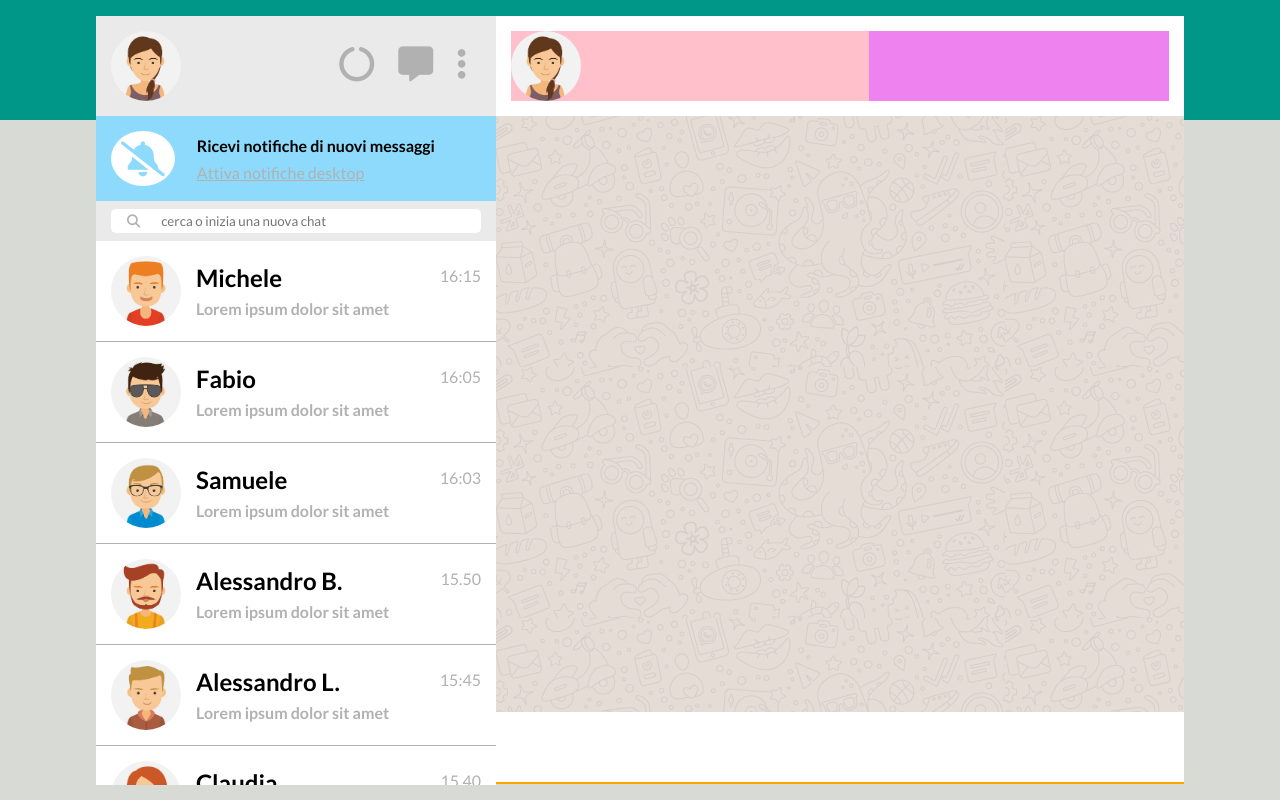
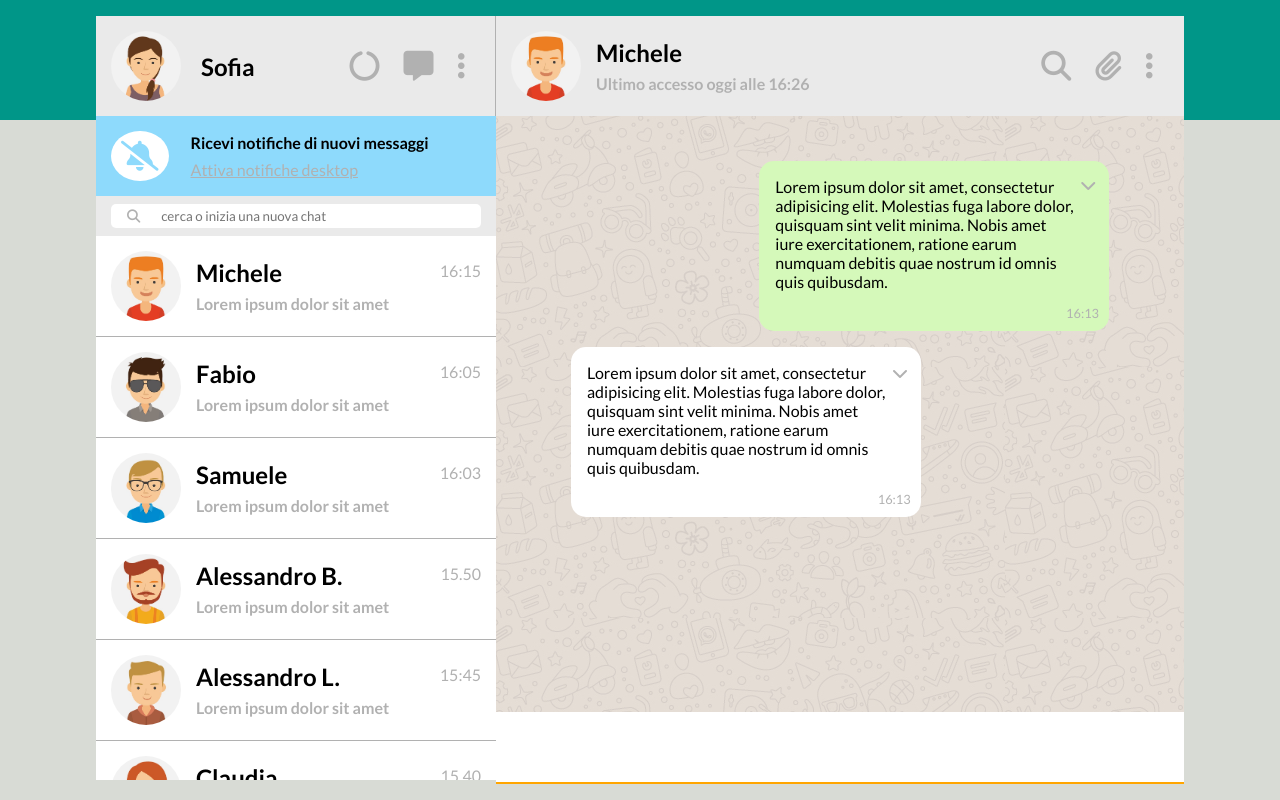
Before and after one commit to GiacomoFranchi/html-css-boolzapp, a plain HTML site: page index.html in a window 1280 px wide. Drawn offline with Linux system fonts and the light colour scheme.

Commit message:
add: main screen content

```diff
--- a/css/style.css
+++ b/css/style.css
@@ -37,7 +37,7 @@
 }
 
 .mod{
-    font-size: 35px;
+    font-size: 30px;
     margin-left: 1.5rem;
     color: rgb(177, 177, 177);
 }
@@ -65,14 +65,28 @@
     border-radius: 5px 0 0 5px;
 }
 
-.search:active{
-    border: none;
+.search:focus-visible{
+    outline: none;
 }
+
+
+.nome{
+    font-size: 1.5rem;
+    margin-bottom: 7px;
+    margin-top: 7px;
+}
+
+.prew-txt{
+    color: rgb(177, 177, 177);
+    font-size: 1rem;
+}
+
 
 /*UL-LI*/
 ul{
     display: flex;
     list-style: none;
+    align-items: center;
 }
 
 /*BACKGROUND*/
@@ -117,11 +131,21 @@ body{
     flex-wrap: wrap;
     justify-content: space-between;
     background-color: rgb(234, 234, 234);
+    border-right: 1px solid rgb(177, 177, 177);
 }
 
 .photo{
     width: var(--foto);
     height:var(--foto);
+}
+
+.header-user .photo{
+    display: flex;
+    align-items: center;
+}
+
+.photo h2{
+    margin-left: 20px;
 }
 
 .photo img{
@@ -182,27 +206,15 @@ body{
     border-bottom: 1px solid rgb(177, 177, 177);
 }
 
+.row-prew:hover{
+    background-color:rgb(234, 234, 234)
+}
+
 .prew-chat{
     width: calc(100% - var(--foto));
     height: 70px;
-    display: flex;
-    flex-wrap: wrap;
-
     position: relative;
     padding-left: 15px;
-
-    flex-direction: column;
-}
-
-.prew-chat h2{
-    font-size: 1.5rem;
-    margin-bottom: 7px;
-    margin-top: 7px;
-}
-
-.prew-chat h3{
-    color: rgb(177, 177, 177);
-    font-size: 1rem;
 }
 
 .ora{
@@ -244,33 +256,110 @@ body{
     background-color: orange;
 }
 
+/*HEADER CHAT*/
 .header-chat{
     width: 100%;
-    background-color: white;
+    background-color: rgb(234, 234, 234);
     display: flex;
-    flex-wrap: wrap;
     justify-content: space-between;
 }
 
 .header-chat-sx{
-    width:calc(100% - 300px);
     height: 70px;
-    background-color: pink;
+    display: flex;
+}
+
+.info-chat{
+    margin-left: 15px;
 }
 
 .header-chat-dx{
-    width: 300px;
     height: 70px;
-    background-color: violet;
+    display: flex;
+    align-items: center;
+    justify-content: left;
+    margin-right: 16px;
 }
 
+
+/*SCREEN CHAT*/
 .chat{
     width: 100%;
     background-image: url(../img/mine.jpg);
     height: calc(100% - var(--foto) - var(--foto) - 2rem);
     overflow-y: auto;
+    display: flex;
+    flex-direction: column;
 }
 
+/*BOX MSG*/
+.row-msg{
+    width: 65%;
+    position: relative;
+    padding: 1rem 2rem 2.5rem 1rem;
+    border-radius: 15px;
+    margin-bottom: 16px;
+}
+
+.ora-msg{
+    position: absolute;
+    right: 10px;
+    bottom: 10px;
+    color: rgb(177, 177, 177);
+    font-size: 0.8rem;
+}
+
+.chevron{
+    position: absolute;
+    right: 0.8rem;
+    top: 1rem;
+    color: rgb(177, 177, 177);
+}
+
+.box-chevron{
+    display: none;
+    position: absolute;
+    right: 0.8rem;
+    bottom: 0.8rem;
+    background-color: white;
+}
+
+.box-chevron button{
+    border-style: none;
+    background-color: white;
+    display: block;
+    font-size: 1rem;
+    font-weight: 600;
+    padding: 0.5rem;
+    margin: auto;
+    border-top: 1px solid rgb(177, 177, 177);
+}
+
+.box-chevron button:first-child{
+    border-top: none;
+}
+
+.chevron:hover{
+    transform: rotate(180deg);
+}
+
+.chevron:hover .box-chevron{
+    display: active;
+}
+
+/* MSG INVIATI*/
+.send{
+    align-self: flex-end;
+    background-color:rgb(213, 249, 186) ;
+}
+
+/* MSG RICEVUTI*/
+.recive{
+    justify-content: flex-start;
+    background-color: white;
+}
+
+/*INPUT BAR FOOTER*/
 .input-chat{
     width: 100%;
     height: 70px;
@@ -288,4 +377,7 @@ body{
         width: 100%;
         height: 100vh;
     }
+    .header-chat-dx{
+        display: none;
+    }
 }
--- a/index.html
+++ b/index.html
@@ -17,12 +17,13 @@
             <header class="header-user padding ">
                 <div class="photo">
                     <img src="img/avatar_io.jpg" alt="user photo">
+                    <h2>Sofia</h2>
                 </div>
                 <div class="tools padding">
                     <ul>
-                        <li><i class="fa-solid fa-circle-notch mod"></i></li>
-                        <li><i class="fa-solid fa-message mod"></i></li>
-                        <li><i class="fa-solid fa-ellipsis-vertical mod"></i></li>
+                        <li><a href=""><i class="fa-solid fa-circle-notch mod"></i></a></li>
+                        <li><a href=""><i class="fa-solid fa-message mod"></i></a></li>
+                        <li><a href=""><i class="fa-solid fa-ellipsis-vertical mod"></i></a></i></li>
                     </ul>
                 </div>
             </header>
@@ -47,8 +48,8 @@
                         <img src="img/avatar_1.jpg" alt="photo friend 1">
                     </div>
                     <div class="prew-chat">
-                        <h2>Michele</h2>
-                        <h3>Lorem ipsum dolor sit amet</h3>
+                        <h2 class="nome">Michele</h2>
+                        <h3 class="prew-txt">Lorem ipsum dolor sit amet</h3>
                         <span class="ora">16:15</span>
                     </div>
                 </section>
@@ -57,8 +58,8 @@
                         <img src="img/avatar_2.jpg" alt="photo friend 2">
                     </div>
                     <div class="prew-chat">
-                        <h2>Fabio</h2>
-                        <h3>Lorem ipsum dolor sit amet</h3>
+                        <h2 class="nome">Fabio</h2>
+                        <h3 class="prew-txt">Lorem ipsum dolor sit amet</h3>
                         <span class="ora">16:05</span>
                     </div>
                 </section>
@@ -67,8 +68,8 @@
                         <img src="img/avatar_3.jpg" alt="photo friend 3">
                     </div>
                     <div class="prew-chat">
-                        <h2>Samuele</h2>
-                        <h3>Lorem ipsum dolor sit amet</h3>
+                        <h2 class="nome">Samuele</h2>
+                        <h3 class="prew-txt">Lorem ipsum dolor sit amet</h3>
                         <span class="ora">16:03</span>
                     </div>
                 </section>
@@ -77,8 +78,8 @@
                         <img src="img/avatar_4.jpg" alt="photo friend 4">
                     </div>
                     <div class="prew-chat">
-                        <h2>Alessandro B.</h2>
-                        <h3>Lorem ipsum dolor sit amet</h3>
+                        <h2 class="nome">Alessandro B.</h2>
+                        <h3 class="prew-txt">Lorem ipsum dolor sit amet</h3>
                         <span class="ora">15.50</span>
                     </div>
                 </section>
@@ -87,8 +88,8 @@
                         <img src="img/avatar_5.jpg" alt="photo friend 5">
                     </div>
                     <div class="prew-chat">
-                        <h2>Alessandro L.</h2>
-                        <h3>Lorem ipsum dolor sit amet</h3>
+                        <h2 class="nome">Alessandro L.</h2>
+                        <h3 class="prew-txt">Lorem ipsum dolor sit amet</h3>
                         <span class="ora">15:45</span>
                     </div>
                 </section>
@@ -97,8 +98,8 @@
                         <img src="img/avatar_6.jpg" alt="photo friend 6">
                     </div>
                     <div class="prew-chat">
-                        <h2>Claudia</h2>
-                        <h3>Lorem ipsum dolor sit amet</h3>
+                        <h2 class="nome">Claudia</h2>
+                        <h3 class="prew-txt">Lorem ipsum dolor sit amet</h3>
                         <span class="ora">15.40</span>
                     </div>
                 </section>
@@ -107,8 +108,8 @@
                         <img src="img/avatar_7.jpg" alt="photo friend 7">
                     </div>
                     <div class="prew-chat">
-                        <h2>Federico</h2>
-                        <h3>Lorem ipsum dolor sit amet</h3>
+                        <h2 class="nome">Federico</h2>
+                        <h3 class="prew-txt">Lorem ipsum dolor sit amet</h3>
                         <span class="ora">15:30</span>
                     </div>
                 </section>
@@ -117,8 +118,8 @@
                         <img src="img/avatar_8.jpg" alt="photo friend 8">
                     </div>
                     <div class="prew-chat">
-                        <h2>Gino</h2>
-                        <h3>Lorem ipsum dolor sit amet</h3>
+                        <h2 class="nome">Gino</h2>
+                        <h3 class="prew-txt">Lorem ipsum dolor sit amet</h3>
                         <span class="ora">15:00</span>
                     </div>
                 </section>
@@ -127,9 +128,9 @@
                         <img src="img/avatar_2.jpg" alt="photo friend 9">
                     </div>
                     <div class="prew-chat">
-                        <h2>Manuele</h2>
-                        <h3>Lorem ipsum dolor sit amet</h3>
-                        <span class="ora">12:00</span>
+                        <h2 class="nome">Manuele</h2>
+                        <h3 class="prew-txt">Lorem ipsum dolor sit amet</h3>
+                        <span class="ora">04:20</span>
                     </div>
                 </section>
                 <section class="row-prew padding">
@@ -137,8 +138,8 @@
                         <img src="img/avatar_6.jpg" alt="photo friend 6">
                     </div>
                     <div class="prew-chat">
-                        <h2>Maria</h2>
-                        <h3>Lorem ipsum dolor sit amet</h3>
+                        <h2 class="nome">Maria</h2>
+                        <h3 class="prew-txt">Lorem ipsum dolor sit amet</h3>
                         <span class="ora">02:20</span>
                     </div>
                 </section>
@@ -148,14 +149,44 @@
             <header class="header-chat padding">
                 <div class="header-chat-sx">
                     <div class="photo">
-                        <img src="img/avatar_io.jpg" alt="foto profilo">
+                        <img src="img/avatar_1.jpg" alt="foto friend 1">
+                    </div>
+                    <div class="info-chat">
+                    <h2 class="nome">Michele</h2>
+                        <h3 class="prew-txt">Ultimo accesso oggi alle 16:26</h3>
                     </div>
                 </div>
                 <div class="header-chat-dx" >
-
+                    <ul>
+                        <li><a href=""><i class="fa-solid fa-magnifying-glass mod"></i></a></li>
+                        <li><a href=""><i class="fa-solid fa-paperclip mod"></i></a></li>
+                        <li><a href=""><i class="fa-solid fa-ellipsis-vertical mod"></i></a></li>
+                    </ul>
                 </div>
             </header>
             <main class="chat padding-xl">
+                <div class="row-msg send">
+                    <p>
+                        Lorem ipsum dolor sit amet, consectetur adipisicing elit. Molestias fuga labore dolor, quisquam sint velit minima. Nobis amet iure exercitationem, ratione earum numquam debitis quae nostrum id omnis quis quibusdam.
+                    </p>
+                    <span class="ora-msg">16:13</span>
+                    <a href=""><i class="fa-solid fa-chevron-down chevron"></i></a>
+                    <div class="box-chevron">
+                        <button>Info messaggio</button>
+                        <button>Cancella messaggio</button>
+                    </div>
+                </div>
+                <div class="row-msg recive">
+                    <p>
+                        Lorem ipsum dolor sit amet, consectetur adipisicing elit. Molestias fuga labore dolor, quisquam sint velit minima. Nobis amet iure exercitationem, ratione earum numquam debitis quae nostrum id omnis quis quibusdam.
+                    </p>
+                    <span class="ora-msg">16:13</span>
+                    <a class="chevron" href=""><i class="fa-solid fa-chevron-down "></i></a>
+                    <div class="box-chevron">
+                        <button>Info messaggio</button>
+                        <button>Cancella messaggio</button>
+                    </div>
+                </div>
             </main>
             <footer class="input-chat padding-s"></footer>
         </section>
```
